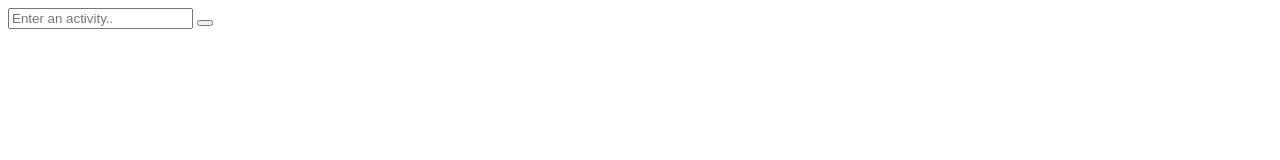
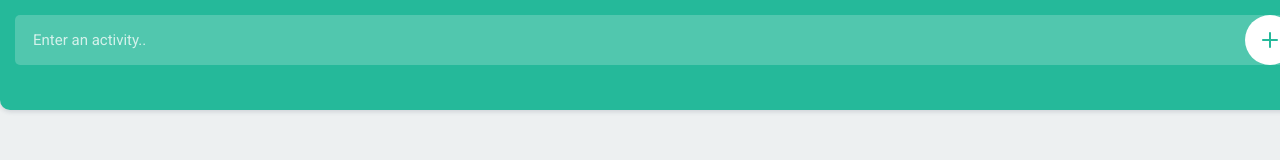
Before and after one commit to abdoandic/todo_list_app_front_end, a plain HTML site: page index.html in a window 1280 px wide. Drawn offline with Linux system fonts and the light colour scheme.

Commit message:
orgized files+ added some styles

```diff
--- a/index.html
+++ b/index.html
@@ -10,18 +10,21 @@
 
 		<title>Todo List App</title>
 
-
+    <!-- Roboto font embed -->
+  	<link href="https://fonts.googleapis.com/css?family=Roboto:400,500,700" rel="stylesheet">
 
 		<!-- Stylesheets -->
-		<link rel="stylesheet" type="text/css" href="style.css">
+		<link rel="stylesheet" type="text/css" href="resources/css/style.css">
+    <link rel="stylesheet" type="text/css" href="resources/css/reset.css">
 	</head>
 	<body>
 
 		<header>
 			<input type="text" placeholder="Enter an activity.." id="item">
 			<button id="add">
+        <svg version="1.1" xmlns="http://www.w3.org/2000/svg" xmlns:xlink="http://www.w3.org/1999/xlink" x="0px" y="0px"viewBox="0 0 16 16" style="enable-background:new 0 0 16 16;" xml:space="preserve"><g><path class="fill" d="M16,8c0,0.5-0.5,1-1,1H9v6c0,0.5-0.5,1-1,1s-1-0.5-1-1V9H1C0.5,9,0,8.5,0,8s0.5-1,1-1h6V1c0-0.5,0.5-1,1-1s1,0.5,1,1v6h6C15.5,7,16,7.5,16,8z"/></g></svg>
+      </button>
 
-			</button>
 		</header>
 
 		<div class="container">
@@ -33,6 +36,6 @@
 		</div>
 
 		<!-- JavaScripts -->
-		<script src="app.js"></script>
+		<script src="resources/js/app.js"></script>
 	</body>
 </html>
--- /dev/null
+++ b/resources/css/style.css
@@ -0,0 +1,100 @@
+@charset "UTF-8";
+body {
+
+  background: #edf0f1;
+  padding: 80px 0 0 0;
+}
+
+body, input, button {
+  font-family: 'Roboto', sans-serif;
+}
+
+.noFill {
+  fill: none;
+}
+
+header {
+  width: 100%;
+  height: 80px;
+
+  position: fixed;
+  padding: 15px;
+  top: 0;
+  left: 0;
+  z-index: 5;
+
+  background: #25b99a;
+  box-shadow: 0px 2px 4px rgba(44, 62, 80, 0.15);
+  border-bottom-right-radius: 10px;
+  border-bottom-left-radius: 10px;
+}
+
+header input {
+  width: 100%;
+  height: 50px;
+  float: left;
+  color: #fff;
+  font-size: 15px;
+  font-weight: 400;
+  text-indent: 18px;
+  padding: 0 60px 0 0;
+  background: rgba(255, 255, 255, 0.2);
+  border-radius: 5px 25px 25px 5px;
+  border: 0px;
+  box-shadow: none;
+  outline: none;
+
+  -webkit-appearance: none;
+  -moz-appearance: none;
+}
+
+header input::-webkit-input-placeholder {
+  color: rgba(255, 255, 255, 0.75);
+}
+
+header input:-moz-input-placeholder {
+  color: rgba(255, 255, 255, 0.75);
+}
+
+header input::-moz-input-placeholder {
+  color: rgba(255, 255, 255, 0.75);
+}
+
+header input:-ms-input-placeholder {
+  color: rgba(255, 255, 255, 0.75);
+}
+
+header button {
+  width: 50px;
+  height: 50px;
+
+  position:absolute;
+  top:15px;
+  right:15px;
+  z-index:2;
+
+  border-radius: 25px;
+  background: #fff;
+  border: 0px;
+  box-shadow: none;
+  outline: none;
+  cursor: pointer;
+
+  -webkit-appearance: none;
+  -moz-appearance: none;
+}
+
+header button svg {
+  width: 16px;
+  height: 16px;
+
+  position: absolute;
+  top: 50%;
+  left: 50%;
+
+  margin: -8px 0 0 -8px;
+}
+
+header button svg .fill {
+  fill: #25b99a;
+}
```
Also changed, not shown: resources/css/reset.css (added), resources/js/app.js (added).
